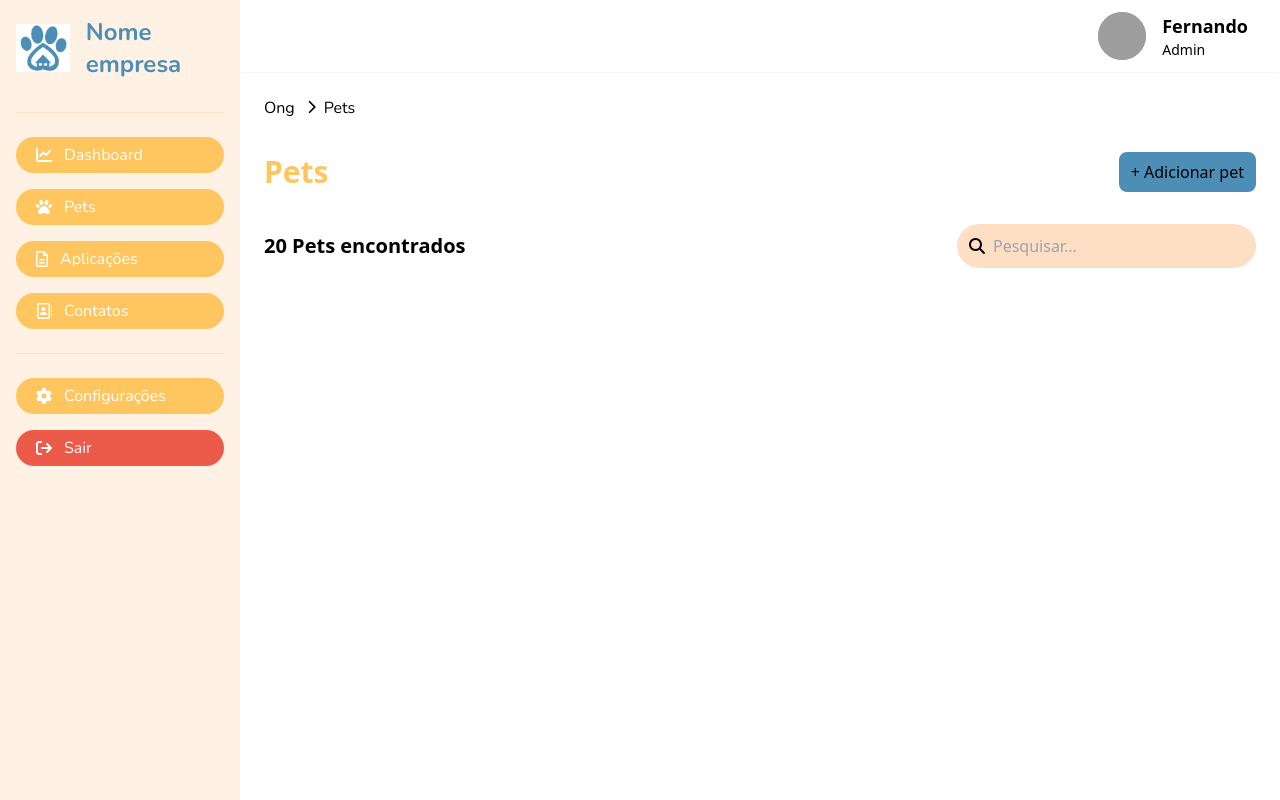
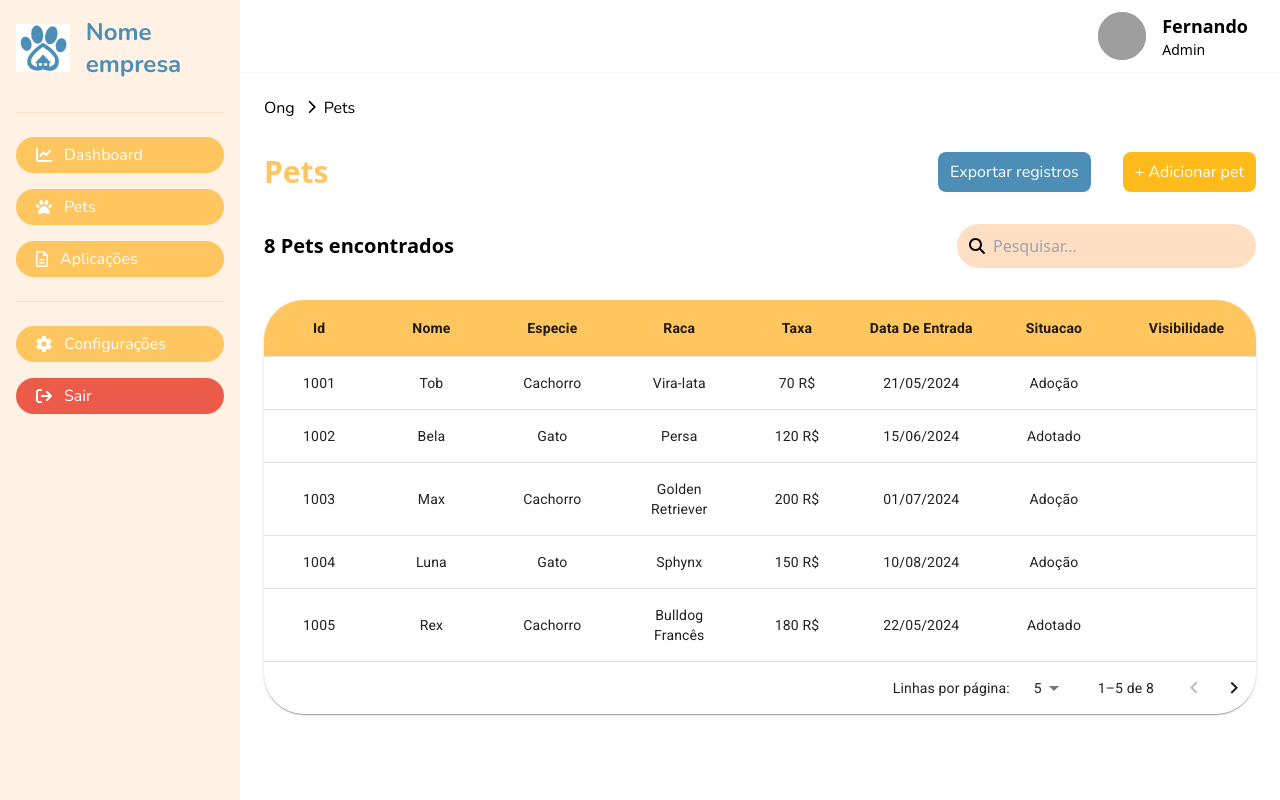
Before and after one commit to adoteme-project/adoteme-website, a React (Vite) app: page /ong/pets in a window 1280 px wide. Built offline with nearby package versions, Linux system fonts and the light colour scheme; no server answers; grey boxes are pictures that could not be loaded.

Commit message:
Layout ong + Tabela refatorada

```diff
--- /dev/null
+++ b/public/petsOng.json
@@ -0,0 +1,82 @@
+[
+    {
+      "id": 1001,
+      "nome": "Tob",
+      "especie": "Cachorro",
+      "raca": "Vira-lata",
+      "taxa": "70 R$",
+      "dataDeEntrada": "21/05/2024",
+      "situacao": "Adoção",
+      "visibilidade": true
+    },
+    {
+      "id": 1002,
+      "nome": "Bela",
+      "especie": "Gato",
+      "raca": "Persa",
+      "taxa": "120 R$",
+      "dataDeEntrada": "15/06/2024",
+      "situacao": "Adotado",
+      "visibilidade": false
+    },
+    {
+      "id": 1003,
+      "nome": "Max",
+      "especie": "Cachorro",
+      "raca": "Golden Retriever",
+      "taxa": "200 R$",
+      "dataDeEntrada": "01/07/2024",
+      "situacao": "Adoção",
+      "visibilidade": true
+    },
+    {
+      "id": 1004,
+      "nome": "Luna",
+      "especie": "Gato",
+      "raca": "Sphynx",
+      "taxa": "150 R$",
+      "dataDeEntrada": "10/08/2024",
+      "situacao": "Adoção",
+      "visibilidade": false
+    },
+    {
+      "id": 1005,
+      "nome": "Rex",
+      "especie": "Cachorro",
+      "raca": "Bulldog Francês",
+      "taxa": "180 R$",
+      "dataDeEntrada": "22/05/2024",
+      "situacao": "Adotado",
+      "visibilidade": true
+    },
+    {
+      "id": 1006,
+      "nome": "Mia",
+      "especie": "Gato",
+      "raca": "Maine Coon",
+      "taxa": "130 R$",
+      "dataDeEntrada": "30/06/2024",
+      "situacao": "Adoção",
+      "visibilidade": true
+    },
+    {
+      "id": 1007,
+      "nome": "Thor",
+      "especie": "Cachorro",
+      "raca": "Labrador",
+      "taxa": "190 R$",
+      "dataDeEntrada": "05/07/2024",
+      "situacao": "Adoção",
+      "visibilidade": false
+    },
+    {
+      "id": 1008,
+      "nome": "Nina",
+      "especie": "Gato",
+      "raca": "Siamês",
+      "taxa": "110 R$",
+      "dataDeEntrada": "18/08/2024",
+      "situacao": "Adotado",
+      "visibilidade": true
+    }
+  ]
--- a/src/components/layout/HeaderOng/index.jsx
+++ b/src/components/layout/HeaderOng/index.jsx
@@ -1,6 +1,6 @@
 const HeaderOng = ({userData}) => {
     return (
-        <div className="sticky top-0 w-full shadow-sm">
+        <div className="w-full shadow-sm">
             <div className="flex justify-end py-3 px-8">
                 <div className="flex gap-4">
                     <img src={userData.image ?? ''} alt="Foto de Perfil"
--- a/src/components/layout/PageTitle/index.jsx
+++ b/src/components/layout/PageTitle/index.jsx
@@ -1,12 +1,10 @@
-const PageTitle = ( {title, actionName, onClick} ) => {
+const PageTitle = ({ title, children }) => {
   return (
     <div className="w-full flex justify-between items-center">
       <h2 className="text-3xl text-amarelo font-bold"> {title} </h2>
-      {actionName && (
-        <button className="px-3 py-2 rounded-lg bg-azul-main" onClick={onClick}>
-          {actionName}
-        </button>
-      )}
+      <div className="flex gap-8">
+        {children}
+      </div>
     </div>
   );
 };
--- a/src/components/layout/SidebarOng/index.jsx
+++ b/src/components/layout/SidebarOng/index.jsx
@@ -1,7 +1,7 @@
 import logoOng from '@/assets/logo_adotme.png';
 import NavItem from '@/components/common/NavItem';
 import AuthContext from '@/context/AuthProvider';
-import { faAddressBook, faFileLines } from '@fortawesome/free-regular-svg-icons';
+import { faFileLines } from '@fortawesome/free-regular-svg-icons';
 import { faArrowRightFromBracket, faChartLine, faGear, faPaw } from '@fortawesome/free-solid-svg-icons';
 import { useContext } from 'react';
 
@@ -20,9 +20,8 @@ const SidebarOng = () => {
         <NavItem icon={faChartLine} label="Dashboard" pathTo="dashboard"/>
         <NavItem icon={faPaw} label="Pets" pathTo="pets"/>
         <NavItem icon={faFileLines} label="Aplicações" pathTo="aplicacoes"/>
-        <NavItem icon={faAddressBook} label="Contatos" pathTo="contatos"/>
         <hr className='my-2 border-ong-div' />
-        <NavItem icon={faGear} label="Configurações" pathTo="contatos"/>
+        <NavItem icon={faGear} label="Configurações" pathTo="configuracoes"/>
         <NavItem icon={faArrowRightFromBracket} label="Sair" action={logout}/>
       </nav>
 
--- a/src/components/layout/Table/index.jsx
+++ b/src/components/layout/Table/index.jsx
@@ -6,53 +6,48 @@ import TableContainer from '@mui/material/TableContainer';
 import TableHead from '@mui/material/TableHead';
 import TableRow from '@mui/material/TableRow';
 import TablePagination from '@mui/material/TablePagination';
-import { useState, useEffect } from 'react';
-import { styled } from '@mui/material/styles';
-import axios from 'axios';
+import { useEffect, useState } from 'react';
+import { createTheme, styled, ThemeProvider } from '@mui/material/styles';
+import { ptBR } from "@mui/material/locale";
 
 const StyledTableCell = styled(TableCell)(() => ({
   backgroundColor: '#FFC55E',
   fontWeight: 'bold',
   textAlign: 'center',
-  width: '200px'
-
+  width: '200px',
 }));
 
-const TableComponent = () => {
+const locale = createTheme(
+  {
+    palette: {
+      primary: { main: "#FFC55E" },
+    },
+  },
+  ptBR
+);
+
+const TableComponent = ({ dataPets }) => {
   const [page, setPage] = useState(0);
   const [rowsPerPage, setRowsPerPage] = useState(5);
   const [columns, setColumns] = useState([]);
   const [rows, setRows] = useState([]);
 
-
   useEffect(() => {
-    const fetchData = async () => {
-      try {
-        const response = await axios.get('/exampleTable.json');
-        const data = response.data;
-        console.log("Dadossss",data)
-
-        if (data.length > 0) {
-          const columnsFromDTO = Object.keys(data[0]).map((key) => ({
+    if (dataPets.length > 0) {
+      const columnsFromAttributes = Object.keys(dataPets[0]).map((key) => ({
         id: key,
-            label:key
-              .replace(/_/g, ' ')
+        label: key
+          .replace(/([A-Z])/g, ' $1')
+          .trim()
           .split(' ')
-              .map(palavra => palavra.charAt(0).toUpperCase() + palavra.slice(1))
+          .map(word => word.charAt(0).toUpperCase() + word.slice(1))
           .join(' '),
         align: 'center',
       }));
-
-          setColumns(columnsFromDTO);
-          setRows(data);
+      setColumns(columnsFromAttributes);
+      setRows(dataPets);
     }
-      } catch (error) {
-        console.error('Erro ao buscar os dados da API', error);
-      }
-    };
-
-    fetchData();
-  }, []);
+  }, [dataPets]);
 
   const handleChangePage = (event, newPage) => {
     setPage(newPage);
@@ -64,6 +59,7 @@ const TableComponent = () => {
   };
 
   return (
+    <ThemeProvider theme={locale}>
       <section>
         <Paper sx={{ width: '100%', overflow: 'hidden', borderRadius: 10 }}>
           <TableContainer>
@@ -82,13 +78,11 @@ const TableComponent = () => {
                   .slice(page * rowsPerPage, page * rowsPerPage + rowsPerPage)
                   .map((row, index) => (
                     <TableRow hover key={index}>
-                    {columns.map((column) => {
-                      return (
+                      {columns.map((column) => (
                         <TableCell key={column.id} align={column.align} style={{ textAlign: 'center' }}>
                           {row[column.id]}
                         </TableCell>
-                      );
-                    })}
+                      ))}
                     </TableRow>
                   ))}
               </TableBody>
@@ -105,6 +99,7 @@ const TableComponent = () => {
           />
         </Paper>
       </section>
+    </ThemeProvider>
   );
 };
 
--- a/src/pages/OngAplicacoes/index.jsx
+++ b/src/pages/OngAplicacoes/index.jsx
@@ -1,9 +1,18 @@
+import InputOng from "@/components/common/InputOng";
+import PageTitle from "@/components/layout/PageTitle";
+import SearchLayout from "@/components/layout/SearchLayout";
+
 const OngAplicacoes = () => {
     return (
-        <div>
-            <h1> Ong Aplicações </h1>
-        </div>
-    )
+        <>
+          <PageTitle title="Aplicações">
+            <button className="font-nunito px-3 py-2 rounded-lg bg-azul-main text-branco">Exportar registros</button>
+          </PageTitle>
+          <SearchLayout numberResults={10} registerName="Aplicações">
+            <InputOng />
+          </SearchLayout>
+        </>
+      );
 }
 
 
--- a/src/pages/OngConfiguracoes/index.jsx
+++ b/src/pages/OngConfiguracoes/index.jsx
@@ -1,9 +1,11 @@
+import PageTitle from "@/components/layout/PageTitle";
+
 const OngConfiguracoes = () => {
     return (
-        <div>
-            <h1> Ong Configurações </h1>
-        </div>
-    )
+        <>
+          <PageTitle title="Configurações" />
+        </>
+      );
 }
 
 export default OngConfiguracoes;
--- a/src/pages/OngPet/index.jsx
+++ b/src/pages/OngPet/index.jsx
@@ -1,14 +1,46 @@
 import InputOng from "@/components/common/InputOng";
 import PageTitle from "@/components/layout/PageTitle";
 import SearchLayout from "@/components/layout/SearchLayout";
+import TableComponent from "@/components/layout/Table";
+import axios from "axios";
+import { useEffect, useState } from "react";
+import { Link } from "react-router-dom";
 
 const OngPet = () => {
+  const [dataPets, setDataPets] = useState([]);
+
+  useEffect(() => {
+    const abortController = new AbortController();
+    const fetchData = async () => {
+      try {
+        const response = await axios.get('/petsOng.json', { signal: abortController.signal });
+        const data = response.data;
+
+
+        setDataPets(data);
+      } catch (error) {
+        if (error.name === 'AbortError') return;
+        console.error('Erro ao buscar os dados da API', error);
+      }
+    };
+
+    fetchData();
+
+    return () => {
+      abortController.abort();
+    };
+  }, []);
+
   return (
     <>
-      <PageTitle title="Pets" actionName="+ Adicionar pet" />
-      <SearchLayout numberResults={20} registerName='Pets'>
+      <PageTitle title="Pets" actionName="+ Adicionar pet">
+        <button className="font-nunito px-3 py-2 rounded-lg bg-azul-main text-branco">Exportar registros</button>
+        <Link className="font-nunito px-3 py-2 rounded-lg bg-amarelo-select text-branco">+ Adicionar pet</Link>
+      </PageTitle>
+      <SearchLayout numberResults={dataPets.length} registerName="Pets">
         <InputOng />
       </SearchLayout>
+      <TableComponent dataPets={dataPets} />
     </>
   );
 };
--- a/src/pages/PerfilAplicacao/index.jsx
+++ b/src/pages/PerfilAplicacao/index.jsx
@@ -1,13 +1,51 @@
 import SideBarUsuario from "@/components/layout/SidebarUser";
-import TableComponent from "@/components/layout/Table";
+
 
 const Aplicacao = () => {
+
+
     return (
         <section className="flex flex-row">
             <SideBarUsuario />
             <div className="w-full py-20 px-16">
-            <h1 className="text-center font-nunito font-medium text-3xl pb-16">Minhas Aplicações</h1>
-                <TableComponent />
+                <h1 className="text-center font-nunito font-medium text-3xl pb-16">Minhas Aplicações</h1>
+                <div className="w-full grid grid-cols-4 gap-8">
+                    <div className="bg-beje shadow-md w-64 p-2">
+                        <div className="bg-cinza w-full h-44"/>
+                        <h3> Nome </h3>
+                        <p> Raça </p>
+                        <p> Data </p>
+                        <p> Situação de aprovação </p>
+                    </div>
+                    <div className="bg-beje shadow-md w-64 p-2">
+                        <div className="bg-cinza w-full h-44"/>
+                        <h3> Nome </h3>
+                        <p> Raça </p>
+                        <p> Data </p>
+                        <p> Situação de aprovação </p>
+                    </div>
+                    <div className="bg-beje shadow-md w-64 p-2">
+                        <div className="bg-cinza w-full h-44"/>
+                        <h3> Nome </h3>
+                        <p> Raça </p>
+                        <p> Data </p>
+                        <p> Situação de aprovação </p>
+                    </div>
+                    <div className="bg-beje shadow-md w-64 p-2">
+                        <div className="bg-cinza w-full h-44"/>
+                        <h3> Nome </h3>
+                        <p> Raça </p>
+                        <p> Data </p>
+                        <p> Situação de aprovação </p>
+                    </div>
+                    <div className="bg-beje shadow-md w-64 p-2">
+                        <div className="bg-cinza w-full h-44"/>
+                        <h3> Nome </h3>
+                        <p> Raça </p>
+                        <p> Data </p>
+                        <p> Situação de aprovação </p>
+                    </div>
+                </div>
             </div>
         </section>
     );
```
Also changed, not shown: src/App.jsx (+4 -3 lines). Lines whose indentation alone changed are shown as unchanged.
